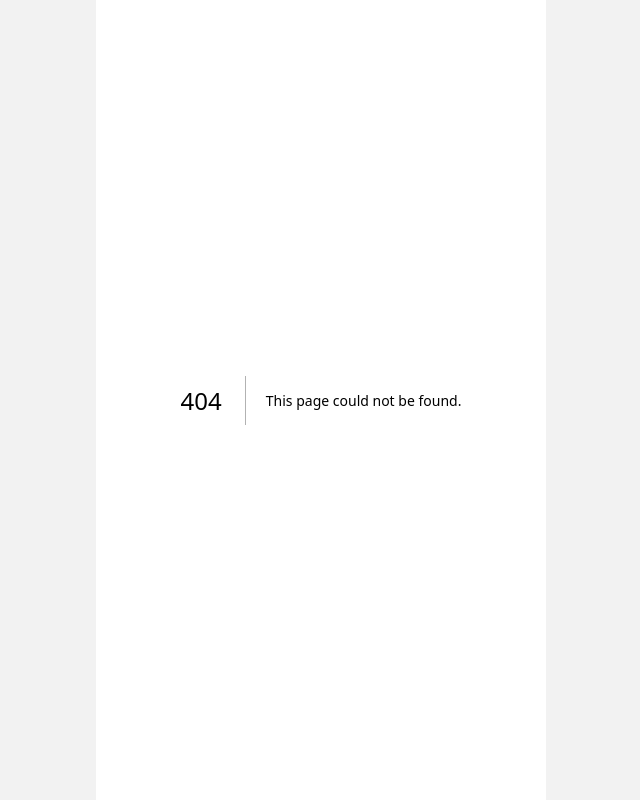
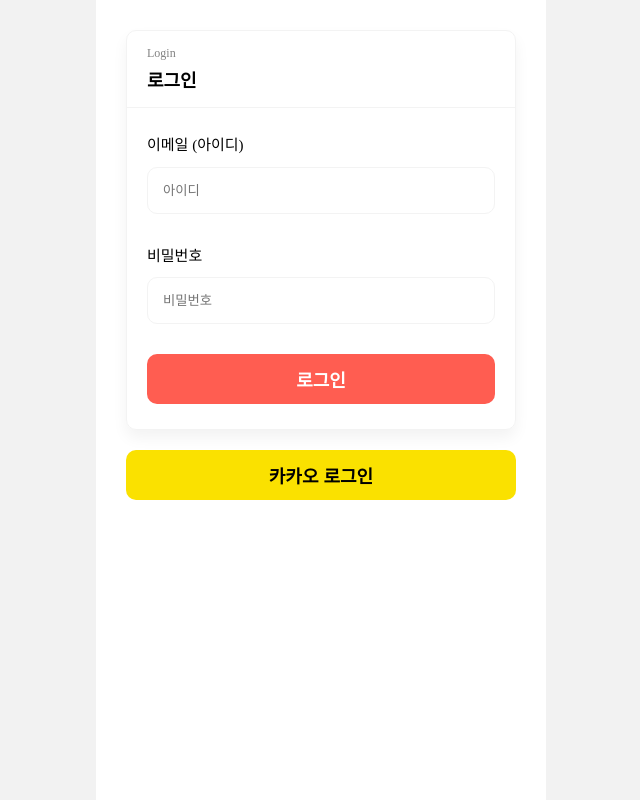
Before and after one commit to SwitchChipsProject/switch_front, a Next.js app: page /login in a window 1280 px wide. Before the commit this address had no page. Shown: the whole page, without its empty margins (319-959 px from the left). Built offline with nearby package versions, Linux system fonts and the light colour scheme.

Commit message:
#2 로그인 페이지

```diff
--- a/components/layout/index.tsx
+++ b/components/layout/index.tsx
@@ -12,7 +12,7 @@ const Content = styled.div`
   min-width: 450px;
   min-height: 100vh;
   background-color: white;
-  padding: 0 30px;
+  padding: 0px 30px 0 30px;
   display: flex;
   justify-content: center;
 `;
--- a/components/util/Button.tsx
+++ b/components/util/Button.tsx
@@ -3,7 +3,7 @@ import styled from 'styled-components';
 
 const Container = styled.button<{ color: string }>`
   width: 100%;
-  height: 60px;
+  height: 50px;
   background-color: ${(props) => props.color};
   cursor: pointer;
   border-radius: 10px;
@@ -13,7 +13,7 @@ const Container = styled.button<{ color: string }>`
 const Content = styled.span<{ color: string }>`
   color: ${(props) => props.color};
   font-weight: 600;
-  font-size: 20px;
+  font-size: 18px;
 `;
 
 export default function Button({
--- /dev/null
+++ b/components/util/InputContainer.tsx
@@ -0,0 +1,55 @@
+import styled from 'styled-components';
+
+const Container = styled.div`
+  border-radius: 10px;
+  box-shadow: 0px 8px 15px #f3f3f3;
+  width: 100%;
+  border: 1px solid #f3f3f3;
+  margin: 30px 0 20px;
+`;
+
+const Header = styled.div`
+  width: 100%;
+  padding: 15px 20px;
+  border-bottom: 1px solid #f3f3f3;
+  flex-direction: column;
+  display: flex;
+  gap: 5px 0;
+`;
+
+const HeaderText = styled.span`
+  font-size: 18px;
+  color: black;
+  font-weight: 700;
+`;
+
+const HeaderSubText = styled.span`
+  font-size: 12px;
+  color: #828282;
+  font-weight: 400;
+`;
+
+const Body = styled.div`
+  padding: 25px 20px;
+  display: flex;
+  flex-direction: column;
+  gap: 30px 0;
+`;
+
+export default function InputContainer({
+  children,
+  type,
+}: {
+  children: React.ReactNode;
+  type: 'Login' | 'Register';
+}) {
+  return (
+    <Container>
+      <Header>
+        <HeaderSubText>{type}</HeaderSubText>
+        <HeaderText>{type === 'Login' ? '로그인' : '회원가입'}</HeaderText>
+      </Header>
+      <Body>{children}</Body>
+    </Container>
+  );
+}
--- /dev/null
+++ b/pages/login.tsx
@@ -0,0 +1,63 @@
+import styled from 'styled-components';
+import InputContainer from '../components/util/InputContainer';
+import Button from '../components/util/Button';
+const Container = styled.div`
+  height: 100%;
+  display: flex;
+  flex-direction: column;
+  align-items: center;
+  width: 100%;
+`;
+
+const InputWrapper = styled.div`
+  display: flex;
+  flex-direction: column;
+  gap: 12.5px 0;
+`;
+
+const InputLabel = styled.span`
+  color: black;
+  font-size: 15px;
+  font-weight: 500;
+`;
+
+const Input = styled.input`
+  padding: 15px;
+  border: 1px solid #f3f3f3;
+  border-radius: 10px;
+  background-color: white;
+  color: black;
+  outline: none;
+  /* ::placeholder {
+    color: black;
+  } */
+`;
+
+const Strong = styled.strong`
+  color: red;
+`;
+
+export default function Login() {
+  return (
+    <Container>
+      <InputContainer type="Login">
+        <>
+          <InputWrapper>
+            <InputLabel>이메일 (아이디)</InputLabel>
+            <Input placeholder="아이디"></Input>
+          </InputWrapper>
+          <InputWrapper>
+            <InputLabel>비밀번호</InputLabel>
+            <Input placeholder="비밀번호" type="password"></Input>
+          </InputWrapper>
+          <Button backgroundColor={'#FF5D51'} textColor="white">
+            로그인
+          </Button>
+        </>
+      </InputContainer>
+      <Button textColor="black" backgroundColor="#FAE100">
+        카카오 로그인
+      </Button>
+    </Container>
+  );
+}
```
Also changed, not shown: pages/index.tsx (+13 -2 lines).
